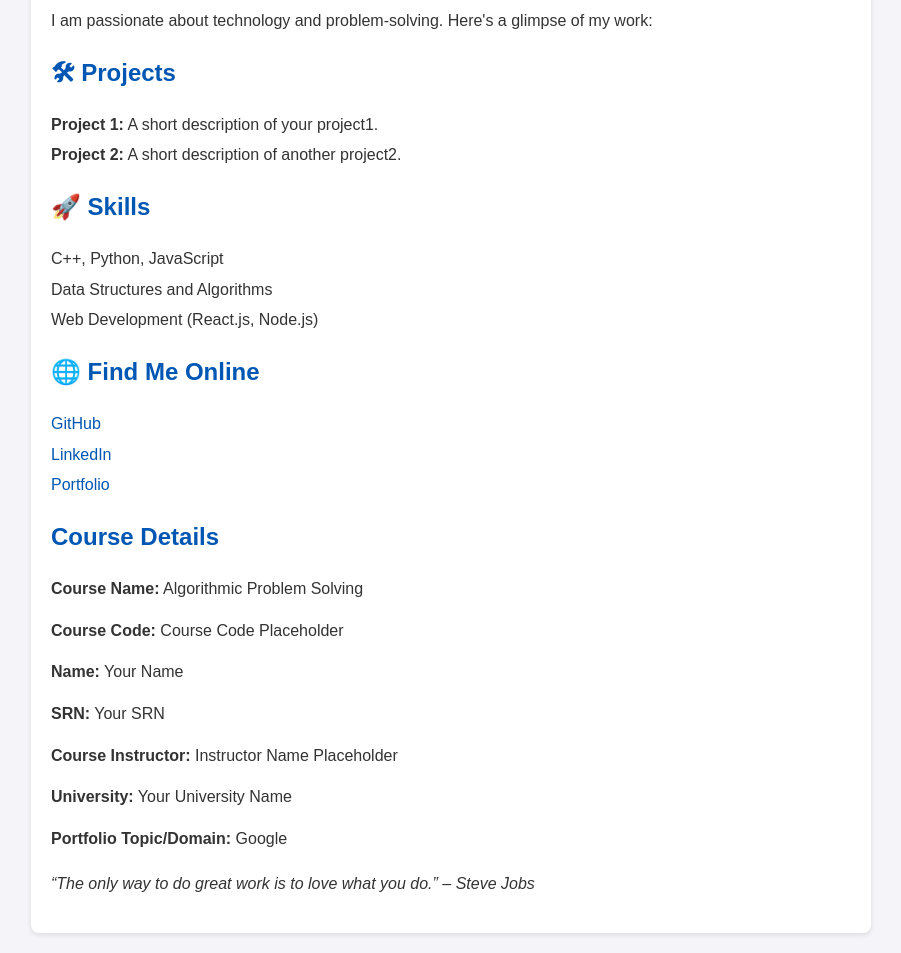
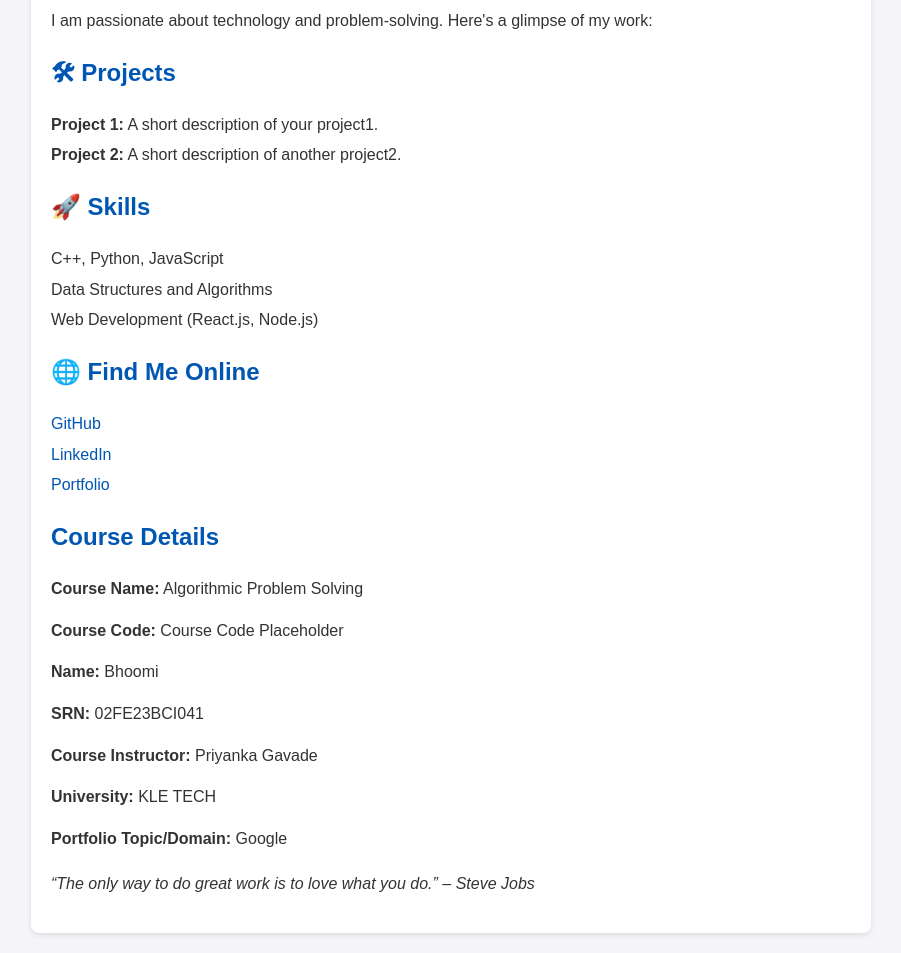
Before and after one commit to Bhoomi222/topic-github.io, a plain HTML site: page index.html in a window 1280 px wide. Shown: the part 126-1079 px from the top of the page, without its empty margins (189-1090 px from the left). Drawn offline with Linux system fonts and the light colour scheme.

Commit message:
Update index.html

```diff
--- a/index.html
+++ b/index.html
@@ -64,18 +64,18 @@
 
         <h2>🌐 Find Me Online</h2>
         <ul>
-            <li><a href="https://github.com">GitHub</a></li>
-            <li><a href="https://linkedin.com">LinkedIn</a></li>
+            <li><a href="https://github.com/Bhoomi222/topic-github.io">GitHub</a></li>
+            <li><a href="https://www.linkedin.com/in/bhoomi-prasad-16682a311/">LinkedIn</a></li>
             <li><a href="https://portfolio.com">Portfolio</a></li>
         </ul>
 
         <h2>Course Details</h2>
         <p><strong>Course Name:</strong> Algorithmic Problem Solving</p>
         <p><strong>Course Code:</strong> Course Code Placeholder</p>
-        <p><strong>Name:</strong> Your Name</p>
-        <p><strong>SRN:</strong> Your SRN</p>
-        <p><strong>Course Instructor:</strong> Instructor Name Placeholder</p>
-        <p><strong>University:</strong> Your University Name</p>
+        <p><strong>Name:</strong> Bhoomi</p>
+        <p><strong>SRN:</strong> 02FE23BCI041</p>
+        <p><strong>Course Instructor:</strong> Priyanka Gavade</p>
+        <p><strong>University:</strong> KLE TECH</p>
         <p><strong>Portfolio Topic/Domain:</strong> Google</p>
 
         <p class="quote">“The only way to do great work is to love what you do.” – Steve Jobs</p>
```
